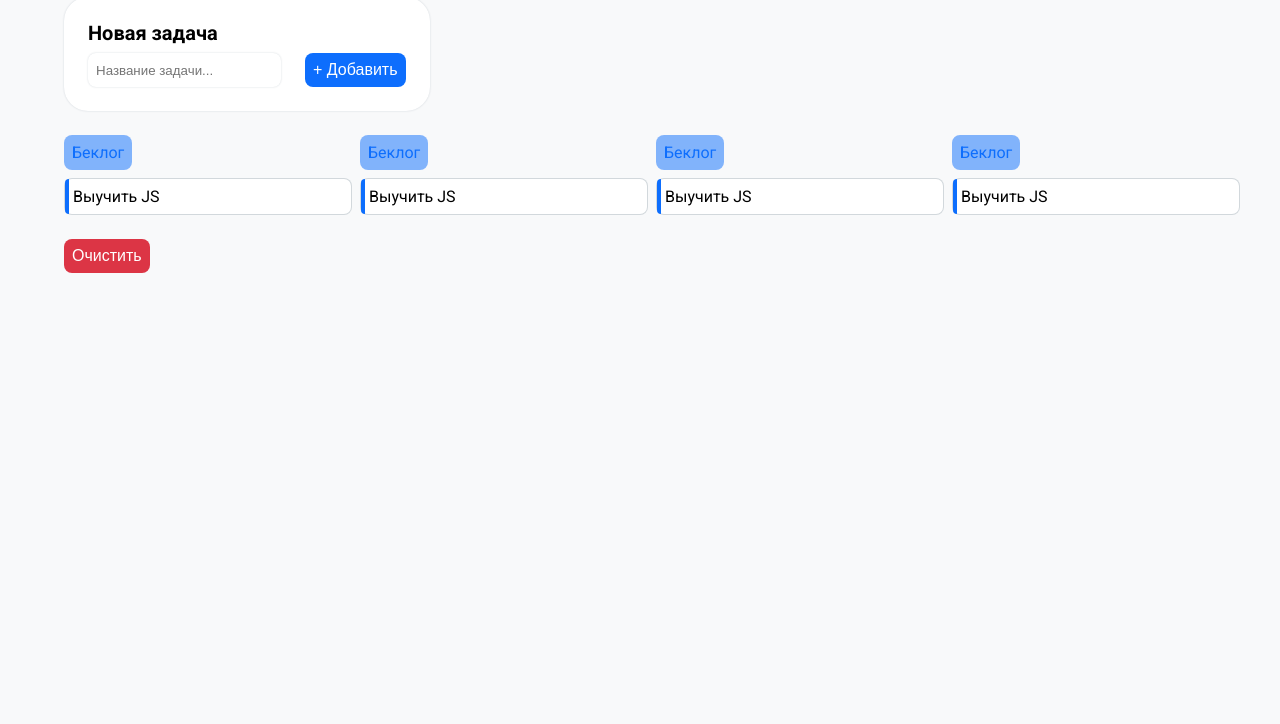
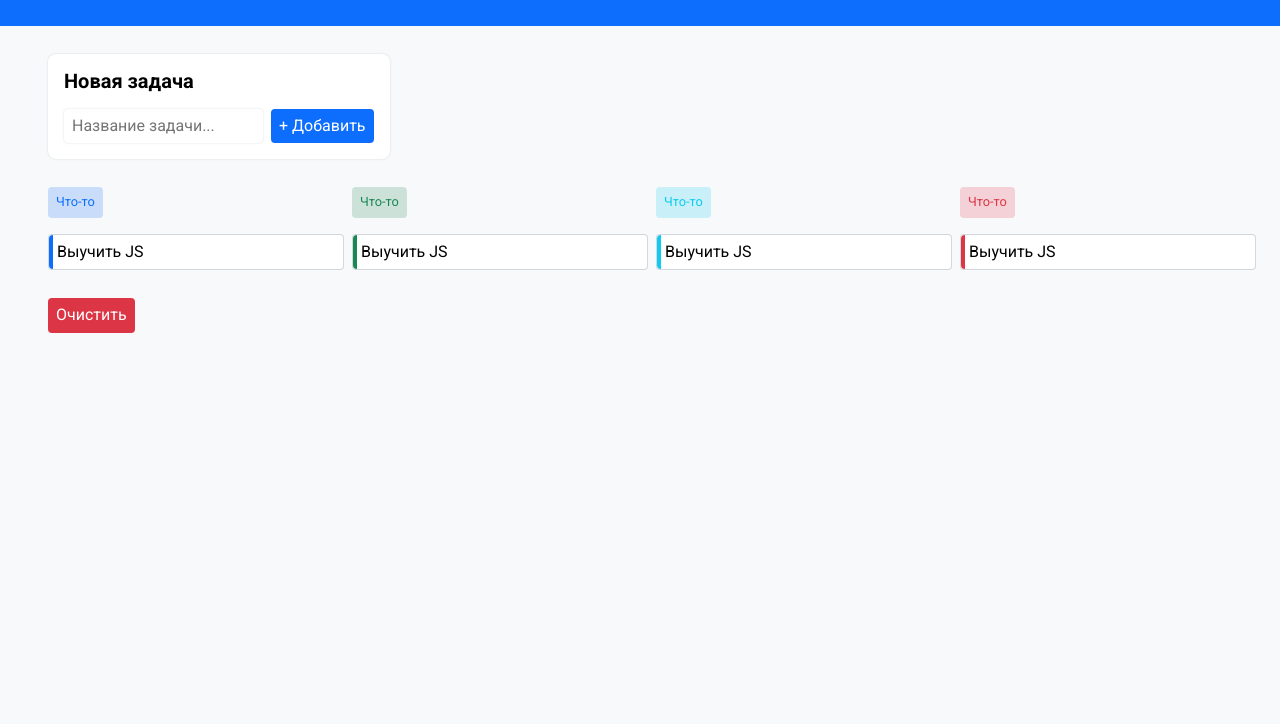
Before and after one commit to Begemot03/RPI_TODOlist, a plain HTML site: page index.html in a window 1280 px wide. Shown: the part 76-800 px from the top of the page. Drawn offline with Linux system fonts and the light colour scheme.

Commit message:
added styles components, components decomposition

```diff
--- a/index.html
+++ b/index.html
@@ -4,6 +4,7 @@
     <meta charset="UTF-8">
     <meta http-equiv="X-UA-Compatible" content="IE=edge">
     <meta name="viewport" content="width=device-width, initial-scale=1.0">
+    <link rel="stylesheet" href="styles/normalize.css">
     <link rel="stylesheet" href="styles/styles.css">
     <title>TODOLIST</title>
 </head>
@@ -26,26 +27,26 @@
     </section>
     <section>
         <div class="container flex">
-            <div class="task-list">
-                <div class="task-list__title tip tip-primary">Беклог</div>
+            <div class="task-list task-list_primary">
+                <div class="task-list__title task-list__title-primary">Что-то</div>
                 <div class="task-list__body">
                     <div class="task-list__item">Выучить JS</div>
                 </div>
             </div>
-            <div class="task-list">
-                <div class="task-list__title tip tip-primary">Беклог</div>
+            <div class="task-list task-list_success">
+                <div class="task-list__title task-list__title-danger">Что-то</div>
                 <div class="task-list__body">
                     <div class="task-list__item">Выучить JS</div>
                 </div>
             </div>
-            <div class="task-list">
-                <div class="task-list__title tip tip-primary">Беклог</div>
+            <div class="task-list task-list_info">
+                <div class="task-list__title task-list__title-success">Что-то</div>
                 <div class="task-list__body">
                     <div class="task-list__item">Выучить JS</div>
                 </div>
             </div>
-            <div class="task-list">
-                <div class="task-list__title tip tip-primary">Беклог</div>
+            <div class="task-list task-list_danger">
+                <div class="task-list__title task-list__title-info">Что-то</div>
                 <div class="task-list__body">
                     <div class="task-list__item">Выучить JS</div>
                 </div>
--- /dev/null
+++ b/styles/base.css
@@ -0,0 +1,75 @@
+@import url('https://fonts.googleapis.com/css2?family=Roboto:ital,wght@0,100;0,300;0,400;0,500;0,700;0,900;1,100;1,300;1,400;1,500;1,700;1,900&display=swap');
+
+:root {
+    --sz-sm: 0.5rem;
+    --sz-md: 1rem;
+    --sz-lg: 1.75rem;
+    --sz-border-sm: 0.1rem;
+    --sz-border-md: 0.25rem;
+    --sz-border-lg: 0.5rem;
+
+    --h1-fs: 1.75rem;
+    --h2-fs: 1.25rem;
+    --btn-fs: 1rem;
+    --task-title-fs: 0.8rem;
+    --task-item-fs: 1rem;
+
+    --bold: 600;
+    --regular: 400;
+    --thin: 200;
+
+    --primary-clr: #0d6efd;
+    --light-clr: #f8f9fa;
+    --secondary-clr: #b4fff6;
+    --white-clr: #fff;
+    --danger-clr: #dc3545;
+    --success-clr: rgb(25, 135, 84);
+    --warning-clr: rgb(255, 193, 7);
+    --info-clr: rgb(13, 202, 240);
+
+
+    --box-shadow: 0px 0px 2px 0px rgba(34, 60, 80, 0.2);
+    --border: 0.1rem solid rgba(34, 60, 80, 0.2);
+}
+
+* {
+    padding: 0;
+    margin: 0;
+    box-sizing: border-box;
+}
+
+html, body {
+    font-family: "Roboto", sans-serif;
+    background-color: var(--light-clr);
+}
+
+h1 {
+    font-size: var(--h1-fs);
+    font-weight: var(--bold);
+}
+
+section {
+    padding: var(--sz-lg) 0;
+}
+
+section:has(+section) {
+    padding-bottom: 0;
+}
+
+input {
+    border: none;
+    outline: none;
+    padding: var(--sz-sm);
+    box-shadow: var(--box-shadow);
+    border-radius: var(--sz-border-md);
+}
+
+.bg-primary {
+    background-color: var(--primary-clr);
+}
+
+
+.flex {
+    display: flex;
+    gap: var(--sz-sm);
+}
--- /dev/null
+++ b/styles/button.css
@@ -0,0 +1,21 @@
+.btn {
+    padding: var(--sz-sm);
+    border-radius: var(--sz-border-md);
+    font-size: var(--btn-fs);
+    border: none;
+    outline: none;
+}
+
+.btn:hover {
+    cursor: pointer;
+}
+
+.btn-primary {
+    background-color: var(--primary-clr);
+    color: var(--white-clr);
+}
+
+.btn-danger {
+    background-color: var(--danger-clr);
+    color: var(--white-clr);
+}
--- /dev/null
+++ b/styles/card.css
@@ -0,0 +1,21 @@
+.card {
+    width: fit-content;
+    background-color: var(--white-clr);
+    border-radius: var(--sz-border-lg);
+    padding: var(--sz-md);
+    box-shadow: var(--box-shadow);
+}
+
+.card__title {
+    font-size: var(--h2-fs);
+    font-weight: var(--bold);
+}
+
+.card__title:has(+.card__body) {
+    margin-bottom: var(--sz-md);
+}
+
+.card__body {
+    display: flex;
+    gap: var(--sz-sm);
+}
--- /dev/null
+++ b/styles/container.css
@@ -0,0 +1,8 @@
+.container {
+    --max-width: 1200px;
+    --container-inline-padding: 0.5rem;
+    max-width: var(--max-width);
+    padding-inline: var(--container-inline-padding);
+    margin-inline: auto;
+    width: 100%;
+}
--- /dev/null
+++ b/styles/header.css
@@ -0,0 +1,4 @@
+.header {
+    padding: var(--sz-md) 0;
+    color: var(--white-clr);
+}
--- a/styles/styles.css
+++ b/styles/styles.css
@@ -1,172 +1,6 @@
-@import url('https://fonts.googleapis.com/css2?family=Roboto:ital,wght@0,100;0,300;0,400;0,500;0,700;0,900;1,100;1,300;1,400;1,500;1,700;1,900&display=swap');
-
-:root {
-    --sz-sm: 0.5rem;
-    --sz-md: 1.5rem;
-
-    --h1-fs: 1.75rem;
-    --h2-fs: 1.25rem;
-    --btn-fs: 1rem;
-    --tip-fs: 1rem;
-    --task-item-fs: 1rem;
-
-    --bold: 600;
-    --regular: 400;
-    --thin: 200;
-
-    --primary-clr: #0d6efd;
-    --light-clr: #f8f9fa;
-    --secondary-clr: #b4fff6;
-    --white-clr: #fff;
-    --danger-clr: #dc3545;
-
-    --box-shadow: 0px 0px 2px 0px rgba(34, 60, 80, 0.2);
-    --border: 0.1rem solid rgba(34, 60, 80, 0.2);
-}
-
-* {
-    padding: 0;
-    margin: 0;
-    box-sizing: border-box;
-}
-
-html, body {
-    font-family: "Roboto", sans-serif;
-    background-color: var(--light-clr);
-}
-
-h1 {
-    font-size: var(--h1-fs);
-    font-weight: var(--bold);
-}
-
-section {
-    padding: var(--sz-md) 0;
-}
-
-section:has(+section) {
-    padding-bottom: 0;
-}
-
-input {
-    border: none;
-    outline: none;
-    padding: var(--sz-sm);
-    box-shadow: var(--box-shadow);
-    border-radius: var(--sz-sm);
-}
-
-.container {
-    max-width: 1168px;
-    width: 100%;
-    margin-inline: auto;
-    padding-inline: var(--sz-sm);
-}
-
-.header {
-    padding: var(--sz-sm) 0;
-    color: var(--white-clr);
-}
-
-.bg-primary {
-    background-color: var(--primary-clr);
-}
-
-.card {
-    background-color: var(--white-clr);
-    border-radius: var(--sz-md);
-    width: fit-content;
-    padding: var(--sz-md);
-    box-shadow: var(--box-shadow);
-}
-
-.card__title {
-    font-size: var(--h2-fs);
-    font-weight: var(--bold);
-}
-
-.card__title:has(+.card__body) {
-    margin-bottom: var(--sz-sm);
-}
-
-.card__body {
-    display: flex;
-    gap: var(--sz-md);
-}
-
-.btn {
-    padding: var(--sz-sm);
-    border-radius: var(--sz-sm);
-    font-size: var(--btn-fs);
-    border: none;
-    outline: none;
-}
-
-.btn:hover {
-    cursor: pointer;
-}
-
-.btn-primary {
-    background-color: var(--primary-clr);
-    color: var(--white-clr);
-}
-
-.btn-danger {
-    background-color: var(--danger-clr);
-    color: var(--white-clr);
-}
-
-
-.tip {
-    padding: var(--sz-sm);
-    border-radius: var(--sz-sm);
-    width: fit-content;
-    font-size: var(--tip-fs);
-}
-
-.tip-primary {
-    background: color-mix(in oklch, transparent, var(--primary-clr) 50%);
-    color: var(--primary-clr);
-}
-
-.task-list {
-    display: flex;
-    flex-direction: column;
-    width: fit-content;
-    min-width: 25%;
-}
-
-.task-list__title:has(+.task-list__body) {
-    margin-bottom: var(--sz-sm);
-}
-
-.task-list__body {
-
-}
-
-.task-list__item {
-    position: relative;
-    width: 100%;
-    padding: var(--sz-sm);
-    border-radius: var(--sz-sm);
-    background-color: var(--white-clr);
-    border: var(--border);
-    font-size: var(--task-item-fs);
-}
-
-.task-list__item::after {
-    content: "";
-    position: absolute;
-    top: 0;
-    left: 0;
-    height: 100%;
-    width: 0.25rem;
-    background-color: var(--primary-clr);
-    border-top-left-radius: calc(var(--sz-sm));
-    border-bottom-left-radius: calc(var(--sz-sm));
-}
-
-.flex {
-    display: flex;
-    gap: var(--sz-sm);
-}
+@import url("base.css");
+@import url("header.css");
+@import url("card.css");
+@import url("button.css");
+@import url("container.css");
+@import url("tasks.css");
--- /dev/null
+++ b/styles/tasks.css
@@ -0,0 +1,74 @@
+.task-list {
+    --clr: #fff;
+
+    display: flex;
+    flex-direction: column;
+    width: fit-content;
+    min-width: 25%;
+}
+
+.task-list__title {
+    width: fit-content;
+    padding: var(--sz-sm);
+    border-radius: var(--sz-border-md);
+    font-size: var(--task-title-fs);
+}
+
+.task-list__title:has(+.task-list__body) {
+    margin-bottom: var(--sz-md);
+}
+
+.task-list__item {
+    position: relative;
+    width: 100%;
+    padding: var(--sz-sm);
+    border-radius: var(--sz-border-md);
+    background-color: var(--white-clr);
+    border: var(--border);
+    font-size: var(--task-item-fs);
+}
+
+.task-list__title {
+    background: color-mix(in oklch, transparent, var(--clr) 20%);
+    color: var(--clr);
+}
+
+.task-list__item::after {
+    content: "";
+    position: absolute;
+    top: 0;
+    left: 0;
+    height: 100%;
+    width: 0.25rem;
+    background-color: var(--clr);
+    border-top-left-radius: var(--sz-border-md);
+    border-bottom-left-radius: var(--sz-border-md);
+}
+
+.task-list_primary {
+    --clr: var(--primary-clr);
+}
+
+.task-list_danger {
+    --clr: var(--danger-clr);
+}
+
+.task-list_secondary {
+    --clr: var(--secondary-clr);
+}
+
+.task-list_light {
+    --clr: var(--light-clr);
+}
+
+.task-list_success {
+    --clr: var(--success-clr);
+}
+
+.task-list_warning {
+    --clr: var(--warning-clr);
+}
+
+.task-list_info {
+    --clr: var(--info-clr);
+}
```
Also changed, not shown: styles/normalize.css (added).
